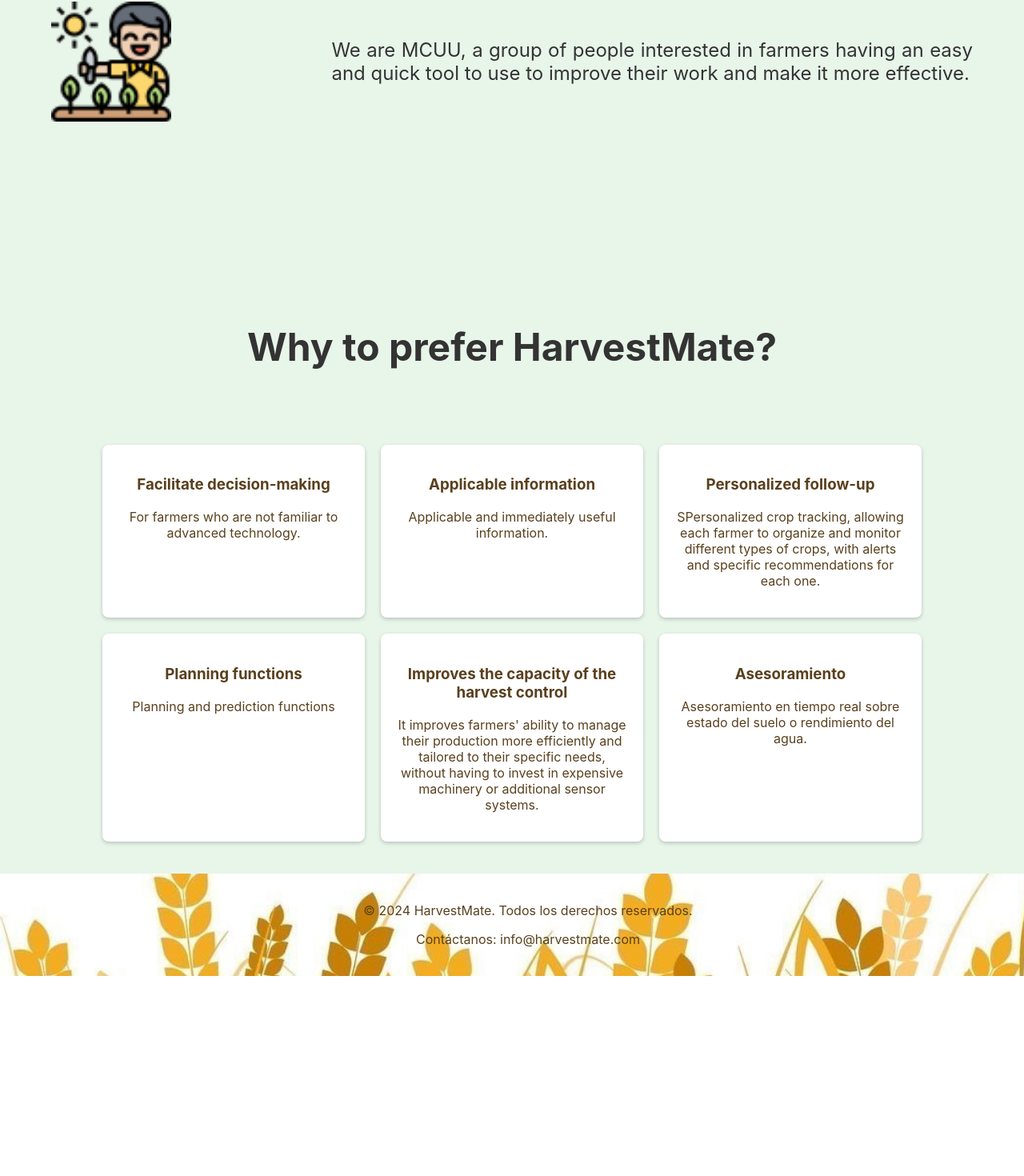
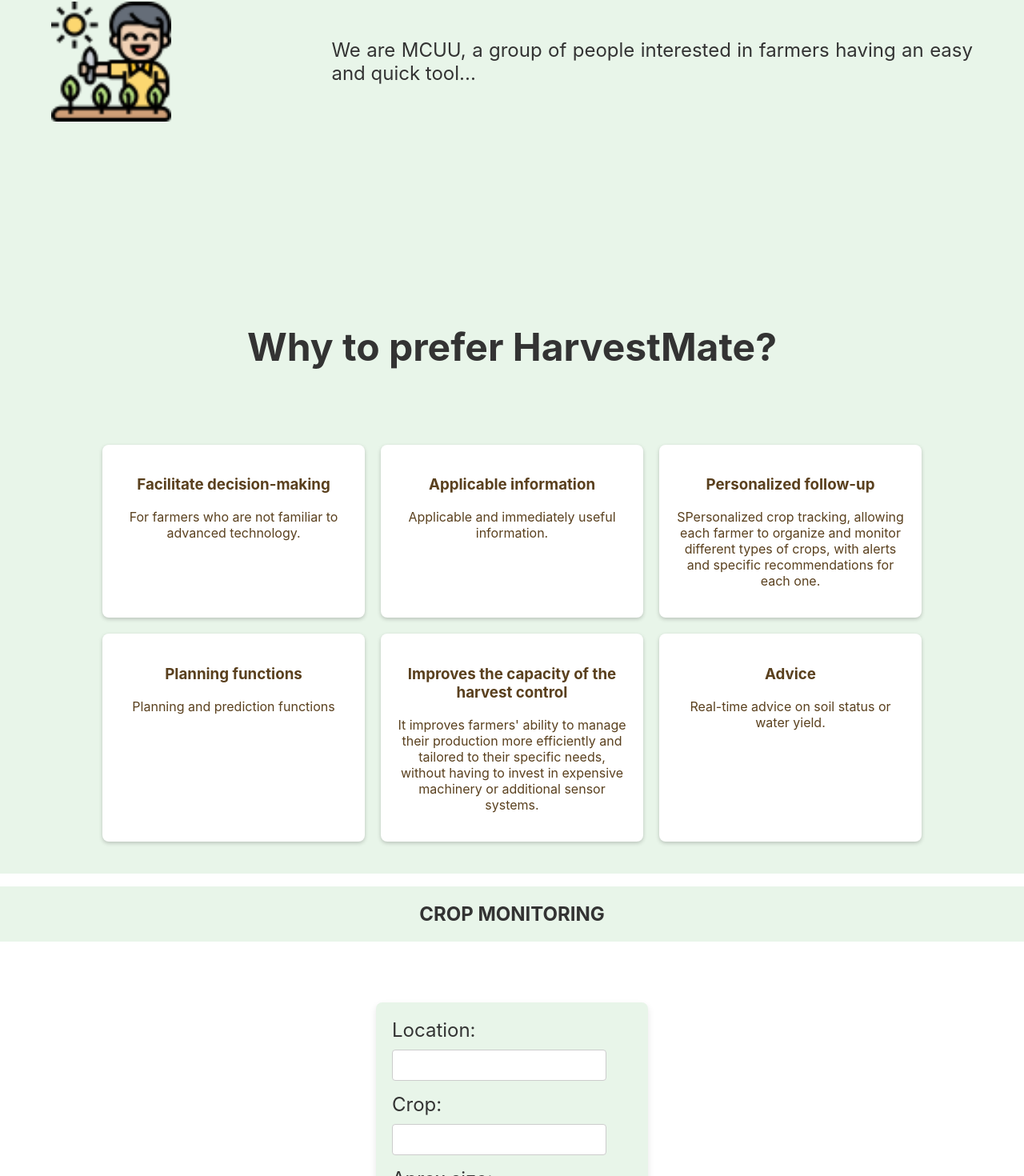
Before and after one commit to sinaloa10/harvestmate, a React (Create React App) app: page / in a window 1280 px wide. Shown: the part 1261-2731 px from the top of the page at 80% size. Before the commit the page ends 2481 px from the top, so only its background shows below. Built offline with nearby package versions, Linux system fonts and the light colour scheme.

Commit message:
formulario

```diff
--- a/src/welcomePage.js
+++ b/src/welcomePage.js
@@ -60,6 +60,7 @@
       color: '#5a401e',
       marginBottom: '20px',
       fontWeight: 'bold',
+      textAlign: 'center'
     },
     text: {
       fontSize: '20px',
@@ -154,7 +155,7 @@
       backgroundColor: '#6c3c11',
     },
     footer: {
-      backgroundImage: 'url("./footer.jpg")',
+      backgroundImage: 'url("./cosecha.jpg")',
       backgroundSize: 'cover',
       color: '#5a401e',
       textAlign: 'center',
@@ -162,6 +163,53 @@
       position: 'relative',
       bottom: 0,
       width: '100%',
+      fontWeight: 'bold',
+    },
+    formContainer: {
+      display: 'flex',
+      justifyContent: 'center',
+      alignItems: 'center',
+      height: '100vh', // Esto asegura que el contenedor ocupe toda la pantalla
+    },
+    form: {
+      height: '80vh',
+      display: 'flex',
+      flexDirection: 'column',
+      alignItems: 'flex-start',
+      backgroundColor: '#e8f5e9',
+      color: '#333',
+      fontSize: '24px',
+      padding: '20px',
+      width: '300px',
+      borderRadius: '8px',
+      boxShadow: '0px 4px 8px rgba(0, 0, 0, 0.1)',
+    },
+    label: {
+      marginBottom: '15px',
+      display: 'flex',
+      flexDirection: 'column',
+    },
+    input: {
+      padding: '8px',
+      fontSize: '18px',
+      marginTop: '10px',
+      border: '1px solid #ccc',
+      borderRadius: '4px',
+      width: '100%',
+    },
+    submitButton: {
+      marginTop: '20px',
+      padding: '10px',
+      fontSize: '18px',
+      color: 'white',
+      backgroundColor: '#4caf50',
+      border: 'none',
+      borderRadius: '4px',
+      cursor: 'pointer',
+      width: '100%',
+    },
+    submitButtonHover: {
+      backgroundColor: '#45a049',
     },
   };
 
@@ -202,11 +250,11 @@
           Dropdown
         </a>
       </nav>
+
       <div style={styles.container}>
-        <h1 style={styles.header}>Bienvenido a HarvestMate</h1>
-        <p style={styles.introduccion} className="introduccion">
-
-HarvestMate is a tool designed to help you evaluate the conditions of your land. Know if the soil conditions, climate and other factors are ideal for planting. Our goal is to provide you with useful information to improve your agricultural decisions.
+        <h1 style={styles.header}>Welcome to HarvestMate</h1>
+        <p style={styles.introduccion}>
+          HarvestMate is a tool designed to help you evaluate the conditions of your land...
         </p>
 
         <button
@@ -217,13 +265,15 @@
         >
           Get started!
         </button>
+      </div>
 
-      </div >
       <div style={styles.contenido1}>
         <h1>Who are we?</h1>
-        <div className='contenido1' style={styles.contentContainer}>
+        <div style={styles.contentContainer}>
           <img src='./siembra.png' alt='Logo' style={styles.image} />
-          <p style={{ flex: .8 , textAlign: 'justify'}}>We are MCUU, a group of people interested in farmers having an easy and quick tool to use to improve their work and make it more effective.</p>
+          <p style={{ flex: .8 , textAlign: 'justify'}}>
+            We are MCUU, a group of people interested in farmers having an easy and quick tool...
+          </p>
         </div>
       </div>
 
@@ -251,11 +301,61 @@
           <p>It improves farmers' ability to manage their production more efficiently and tailored to their specific needs, without having to invest in expensive machinery or additional sensor systems.</p>
         </div>
         <div style={styles.infoBox}>
-          <h3>Asesoramiento</h3>
-          <p>Asesoramiento en tiempo real sobre estado del suelo o rendimiento del agua.</p>
+          <h3>Advice</h3>
+          <p>Real-time advice on soil status or water yield.</p>
         </div>
       </div>
       </div>
+      <h1 style={styles.content}>CROP MONITORING</h1>
+      {/* Centrar el formulario */}
+      <div style={styles.formContainer}>
+
+        <form style={styles.form}>
+          <label style={styles.label}>
+            Location:
+            <input type="text" name="location" style={styles.input} />
+          </label>
+
+          <label style={styles.label}>
+            Crop:
+            <input type="text" name="crop" style={styles.input} />
+          </label>
+
+          <label style={styles.label}>
+            Aprox size:
+            <select name="irrigation" style={styles.input}>
+            <option value="">Select an option</option> {/* Opción por defecto */}
+            <option value="small">Small</option>
+            <option value="medium">Medium</option>
+            <option value="large">Large</option>
+            </select>
+          </label>
+
+          <label style={styles.label}>
+            Irrigation method:
+            <select name="irrigation" style={styles.input}>
+            <option value="">Select an option</option> {/* Opción por defecto */}
+            <option value="drip">Drip</option>
+            <option value="aspersion">aspersion</option>
+            </select>
+          </label>
+          <label style={styles.label}>
+
+            irrigation frequency:
+            <input type="text" name="frequency" style={styles.input} />
+          </label>
+
+          <button
+            type="submit"
+            style={styles.submitButton}
+            onMouseEnter={handleMouseEnter}
+            onMouseLeave={handleMouseLeave}
+          >
+            Submit
+          </button>
+        </form>
+      </div>
+
       <button
         style={styles.scrollButton}
         onClick={handleButtonClick}
@@ -266,6 +366,7 @@
       >
         ↓
       </button>
+
       <footer style={styles.footer}>
         <p>&copy; 2024 HarvestMate. Todos los derechos reservados.</p>
         <p>Contáctanos: info@harvestmate.com</p>
```
Also changed, not shown: public/cosecha.png (added).
